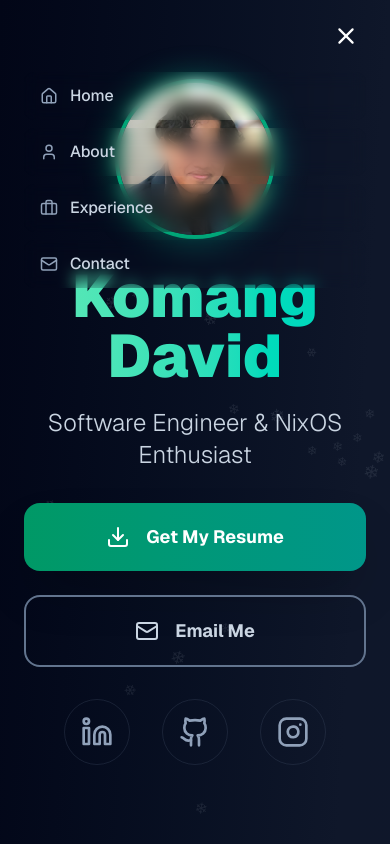
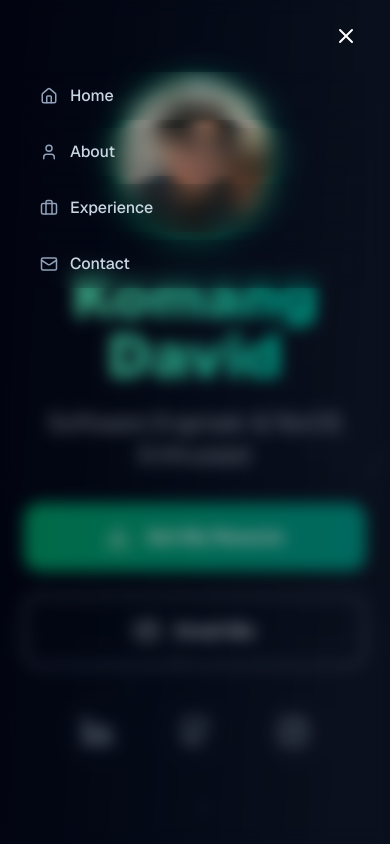
Before and after one commit to kmdavidds/portfolio, a Next.js app: page / in a window 390 px wide. Both pictures are taken after a click on the button 346 px from the left and 36 px from the top of the page. Shown: the top 844 px of the page. Built offline with nearby package versions, Linux system fonts and the light colour scheme.

Commit message:
fix: add timeout to fix mobile navbar

```diff
--- a/components/navbar.tsx
+++ b/components/navbar.tsx
@@ -24,7 +24,9 @@ export function Navbar() {
   const scrollToSection = (href: string): void => {
     const element = document.querySelector(href);
     if (element) {
-      element.scrollIntoView({ behavior: "smooth" });
+      setTimeout(() => {
+        element.scrollIntoView({ behavior: "smooth" });
+      }, 10);
     }
     setIsMobileMenuOpen(false);
   };
@@ -43,7 +45,7 @@ export function Navbar() {
             <motion.div
               initial={{ opacity: 0, y: -20, scale: 0.8 }}
               animate={{ opacity: 1, y: 0, scale: 1 }}
-              transition={{ duration: 0.6, ease: "easeOut" }}
+              transition={{ duration: 1, ease: "easeOut", delay: 3 }}
               className="flex items-center gap-2 bg-navy-800/60 backdrop-blur-xl border border-navy-600/40 rounded-full p-2 shadow-2xl"
             >
               {navItems.map((item, index) => (
@@ -55,7 +57,7 @@ export function Navbar() {
                   whileHover={{ y: -2, scale: 1.05 }}
                   whileTap={{ scale: 0.95 }}
                   onClick={() => scrollToSection(item.href)}
-                  className="flex items-center gap-2 text-slate-300 hover:text-emerald-400 transition-all duration-300 px-4 py-3 rounded-full hover:bg-navy-700/60 backdrop-blur-sm group relative"
+                  className="flex items-center gap-2 text-slate-300 hover:text-emerald-400 transition-all duration-300 px-4 py-3 rounded-full bg-transparent hover:bg-navy-700/60 group relative"
                 >
                   <motion.div
                     className="text-slate-400 group-hover:text-emerald-400 transition-colors duration-300"
@@ -74,13 +76,23 @@ export function Navbar() {
             whileHover={{ scale: 1.1 }}
             whileTap={{ scale: 0.9 }}
             onClick={() => setIsMobileMenuOpen(!isMobileMenuOpen)}
-            className="md:hidden text-white p-2 rounded-lg hover:bg-navy-800/50 transition-colors duration-300 ml-auto"
+            className="md:hidden z-1 text-white p-2 rounded-lg hover:bg-navy-800/50 transition-colors duration-300 ml-auto"
           >
             {isMobileMenuOpen ? <X size={24} /> : <Menu size={24} />}
           </motion.button>
         </div>
 
         {/* Mobile Menu */}
+        {isMobileMenuOpen && (
+          <motion.div
+            initial={{ opacity: 0 }}
+            animate={{ opacity: 1 }}
+            exit={{ opacity: 0 }}
+            transition={{ duration: 0.2 }}
+            className="fixed inset-0 z-0 bg-black/30 backdrop-blur-sm md:hidden"
+            onClick={() => setIsMobileMenuOpen(false)}
+          />
+        )}
         <motion.div
           initial={false}
           animate={{
```
